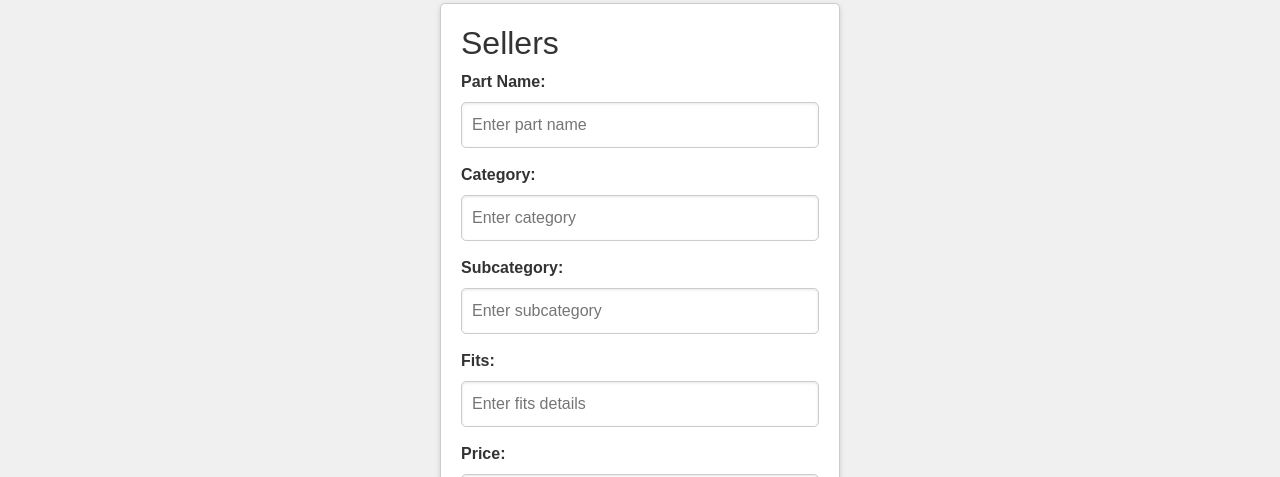
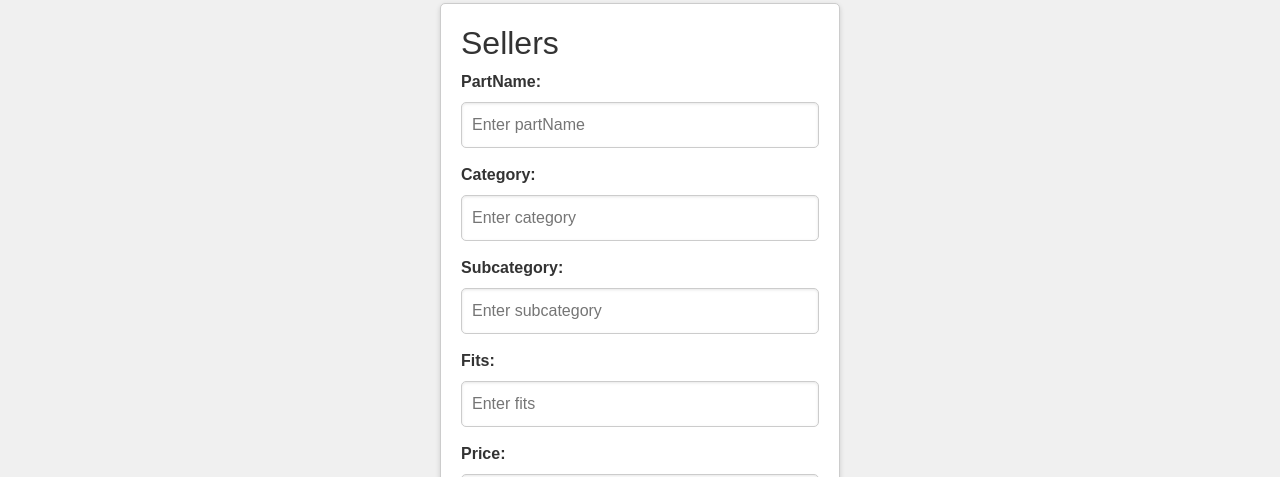
Before and after one commit to WSU-4110/AutoMarket, a React (Create React App) app in the folder firebase-react-app/: page /sellers in a window 1280 px wide. Shown: the part 127-604 px from the top of the page. Built offline with nearby package versions, Linux system fonts and the light colour scheme; no server answers; a small style sheet from the web is missing; the HTML template or start-up script is replaced by a standard one.

Commit message:
Update SellersPage.js

```diff
--- a/firebase-react-app/src/pages/SellersPage/SellersPage.js
+++ b/firebase-react-app/src/pages/SellersPage/SellersPage.js
@@ -5,30 +5,36 @@ import { writePartData } from './../../firebase';
 import { v4 as uuidv4 } from 'uuid';
 
 function SellersPage() {
-  const [partName, setPartName] = useState("");
-  const [category, setCategory] = useState("");
-  const [subcategory, setSubcategory] = useState("");
-  const [fits, setFits] = useState("");
-  const [price, setPrice] = useState("");
+  const [partData, setPartData] = useState({
+    partName: "",
+    category: "",
+    subcategory: "",
+    fits: "",
+    price: ""
+  });
   const [message, setMessage] = useState("");
+
+  const handleChange = (e) => {
+    const { name, value } = e.target;
+    setPartData(prevState => ({
+      ...prevState,
+      [name]: value
+    }));
+  };
 
   const submitForm = async () => {
     try {
+      const { partName, category, subcategory, fits, price } = partData;
       if (!partName || !category || !subcategory || !fits || !price) {
         throw new Error("All fields are required.");
       }
 
       const partId = uuidv4();
-
-      console.log("Submitting:", { partName, category, subcategory, fits, price });
+      console.log("Submitting:", partData);
       await writePartData(partId, partName, category, subcategory, fits, price);
 
       setMessage("Form submitted successfully!");
-      setPartName("");
-      setCategory("");
-      setSubcategory("");
-      setFits("");
-      setPrice("");
+      setPartData({ partName: "", category: "", subcategory: "", fits: "", price: "" });
     } catch (error) {
       console.error(error);
       setMessage(`Submission Error: ${error.message}`);
@@ -42,55 +48,18 @@ function SellersPage() {
         <div className="sellers-form">
           <h2>Sellers</h2>
 
-        <div className="input-container">
-          <label>Part Name:</label>
+          {Object.entries(partData).map(([key, value]) => (
+            <div className="input-container" key={key}>
+              <label>{key.charAt(0).toUpperCase() + key.slice(1)}:</label>
               <input
                 type="text"
-            value={partName}
-            onChange={(e) => setPartName(e.target.value)}
-            placeholder="Enter part name"
+                name={key}
+                value={value}
+                onChange={handleChange}
+                placeholder={`Enter ${key}`}
               />
             </div>
-
-        <div className="input-container">
-          <label>Category:</label>
-          <input
-            type="text"
-            value={category}
-            onChange={(e) => setCategory(e.target.value)}
-            placeholder="Enter category"
-          />
-        </div>
-
-        <div className="input-container">
-          <label>Subcategory:</label>
-          <input
-            type="text"
-            value={subcategory}
-            onChange={(e) => setSubcategory(e.target.value)}
-            placeholder="Enter subcategory"
-          />
-        </div>
-
-        <div className="input-container">
-          <label>Fits:</label>
-          <input
-            type="text"
-            value={fits}
-            onChange={(e) => setFits(e.target.value)}
-            placeholder="Enter fits details"
-          />
-        </div>
-
-        <div className="input-container">
-          <label>Price:</label>
-          <input
-            type="text"
-            value={price}
-            onChange={(e) => setPrice(e.target.value)}
-            placeholder="Enter price"
-          />
-        </div>
+          ))}
 
           <button className="submit-btn" onClick={submitForm}>
             Submit
@@ -100,7 +69,6 @@ function SellersPage() {
         {message && <div className="message">{message}</div>}
       </div>
     </div>
-
   );
 }
 
```
Lines whose indentation alone changed are shown as unchanged.
